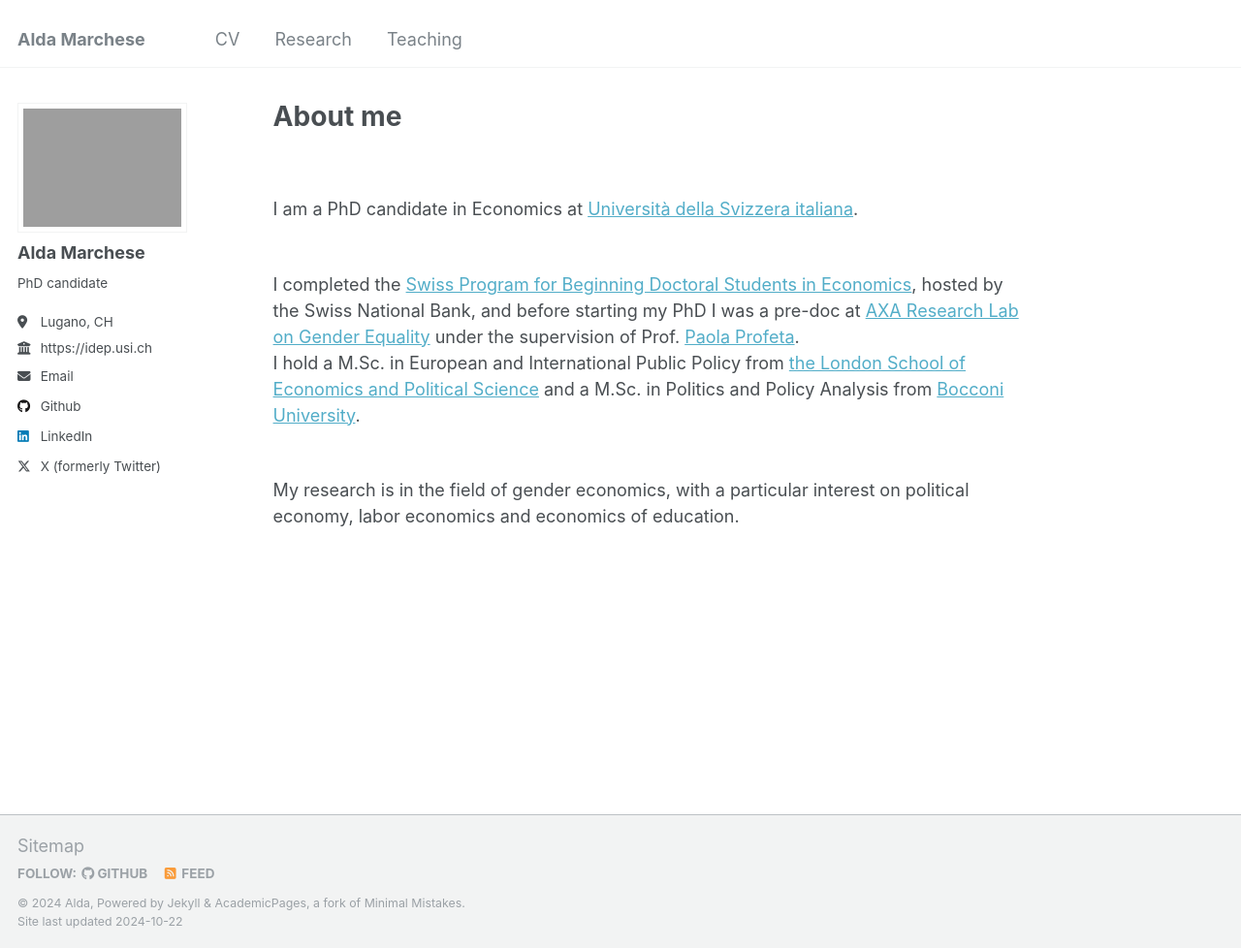
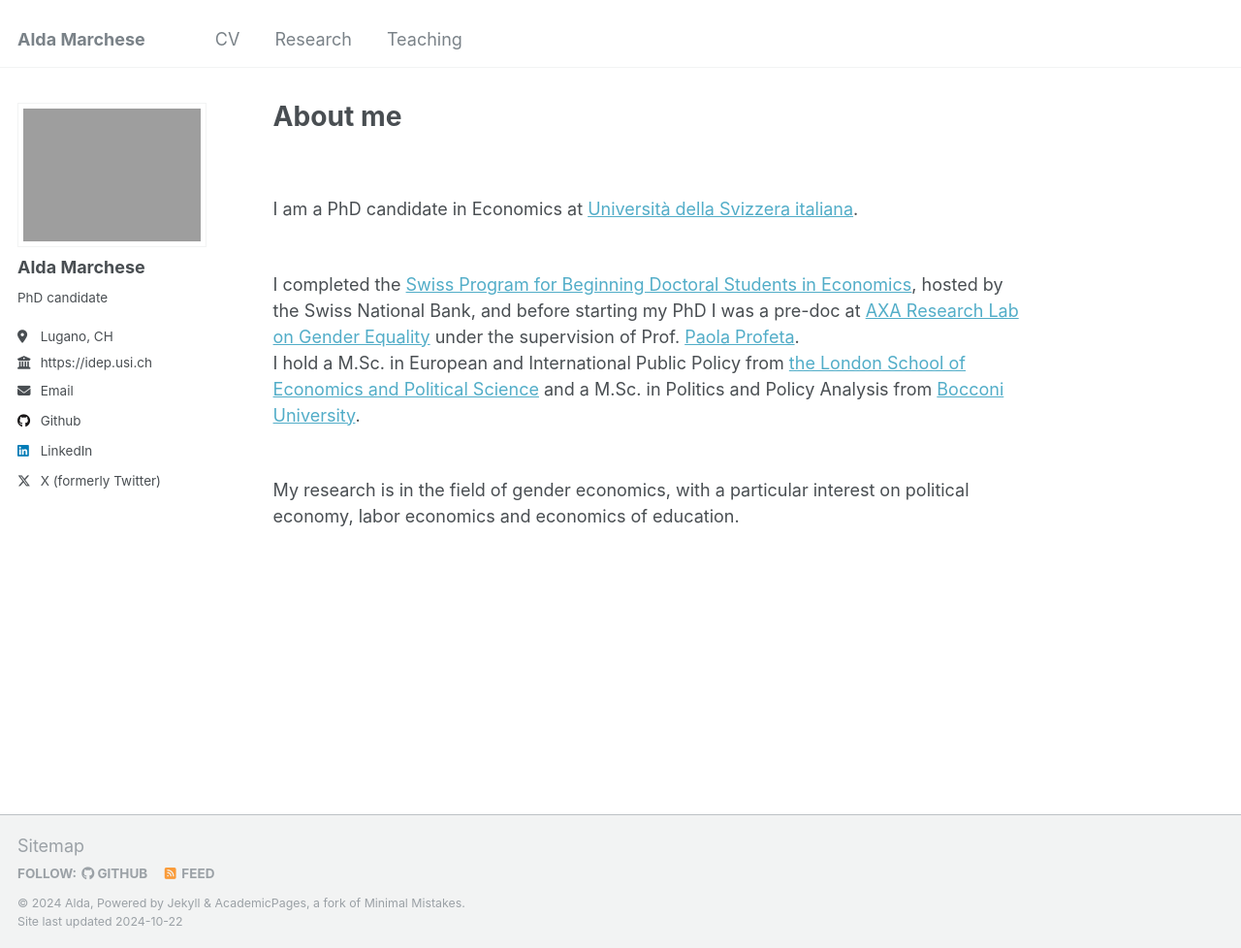
Before and after one commit to aldamarchese/aldamarchese.github.io, a Jekyll site: the page built from _pages/about.md, in a window 1280 px wide and 978 px high. Shown: the whole window at 97% size. Built offline with Jekyll 4.4.1, drawn with Linux system fonts in a browser that asks for light colours.

Commit message:
Update _sidebar.scss

```diff
--- a/_sass/_sidebar.scss
+++ b/_sass/_sidebar.scss
@@ -80,8 +80,6 @@
   display: table-cell;
   vertical-align: top;
   width: 36px;
-  // set width only, for non-square avatars
-  // height: 36px;
 
   @include breakpoint($large) {
     display: block;
@@ -90,8 +88,10 @@
   }
 
   img {
-    max-width: 175px;
-    border-radius: 0%;
+    max-width: 100%; /* Ensures the image doesn't exceed the container width */
+    height: auto; /* Maintains the original aspect ratio */
+    // Remove border-radius for a rectangular shape
+    // border-radius: 50%;
 
     @include breakpoint($large) {
       padding: 5px;
@@ -99,6 +99,7 @@
     }
   }
 }
+
 
 .author__content {
   display: table-cell;
```
